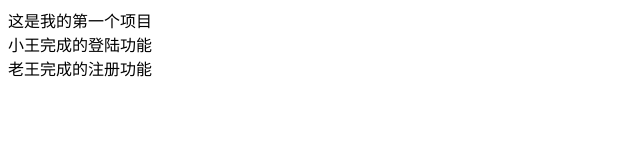
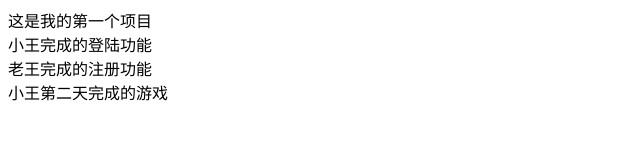
Before and after one commit to Leewewe/Project, a plain HTML site: page index.html in a window 1280 px wide. Shown: the whole page, without its empty margins (0-640 px from the left). Drawn offline with Linux system fonts and the light colour scheme.

Commit message:
小王第二天完成的游戏

```diff
--- a/index.html
+++ b/index.html
@@ -12,5 +12,7 @@
 
 <div>老王完成的注册功能</div>
 
+<div>小王第二天完成的游戏</div>
+
 </body>
 </html>
```
